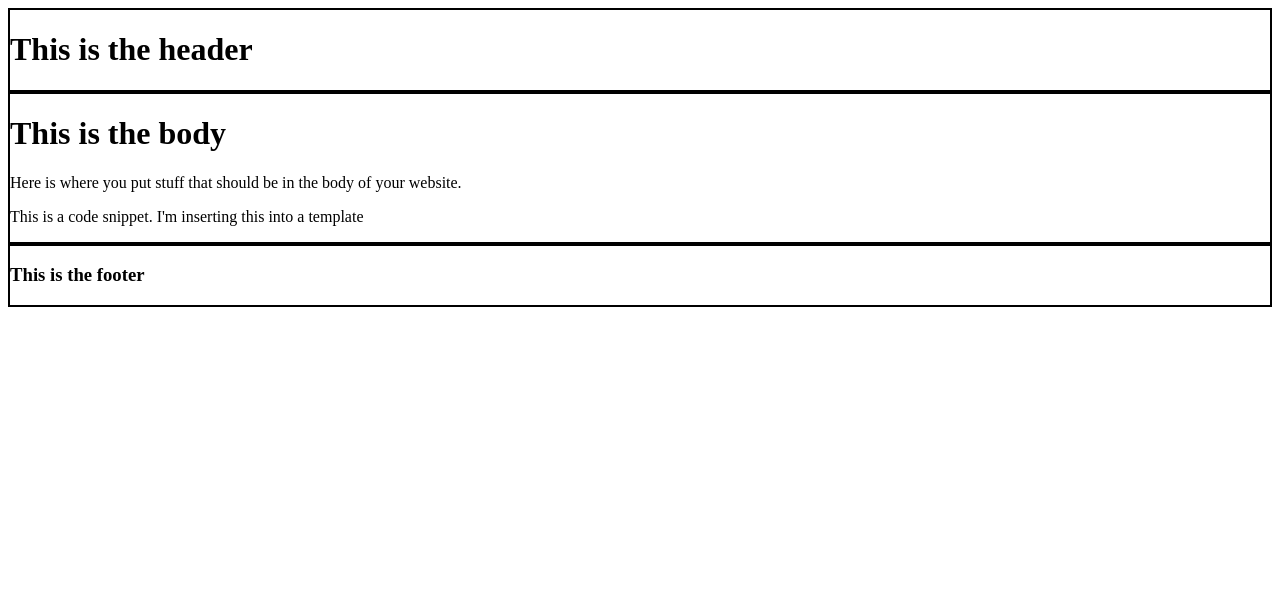
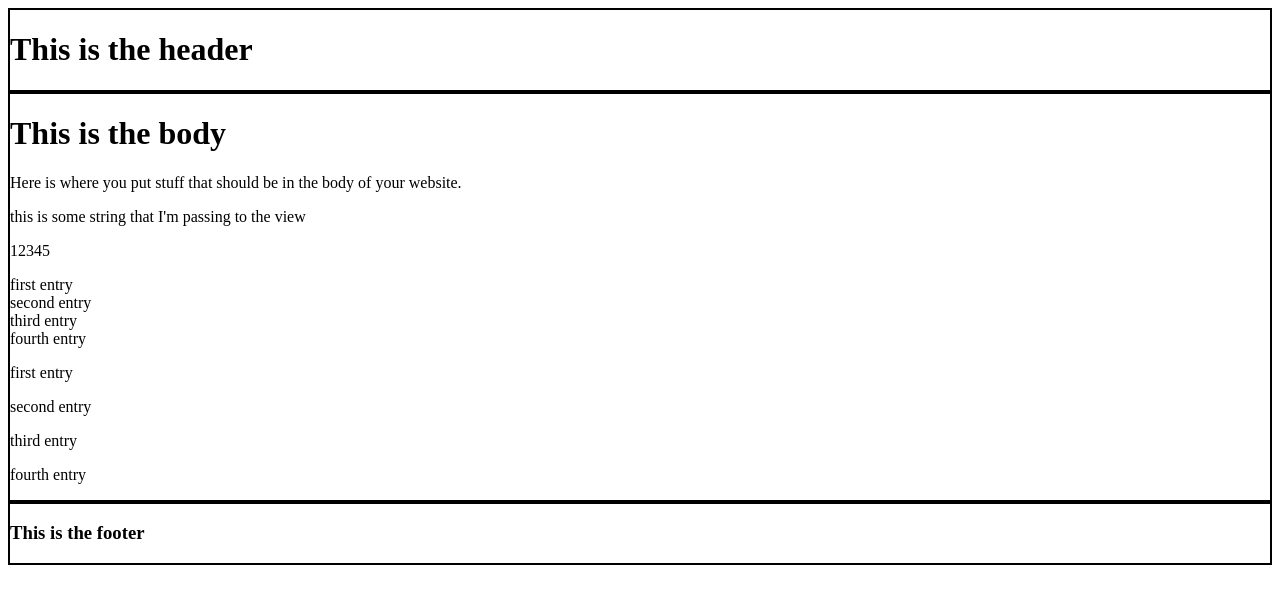
Before and after one commit to minhbka/StudyDjangoRestFrameWork, a Django app: page / in a window 1280 px wide. Shown: the top 604 px of the page. Run offline with Django 3.2, Linux system fonts and the light colour scheme.

Commit message:
Passing Variables to a Template with Django

```diff
--- a/src/personal/templates/personal/home.html
+++ b/src/personal/templates/personal/home.html
@@ -4,9 +4,22 @@
 <div style="border:2px solid #000;">
     <h1>This is the body</h1>
     <p>Here is where you put stuff that should be in the body of your website.</p>
+    <p>{{some_string}}</p>
+    <p>{{some_number}}</p>
 
-    {% include 'personal/snippets/body_snippet.html' %}
+    {% for list_item in list_of_value %}
+        {{list_item}}<br>
+    {% endfor %}
+
+    {% for list_item in list_of_value %}
+        {% include 'personal/snippets/body_snippet.html' with value=list_item %}
+    {% endfor %}
+
+
+
+
 </div>
 
 
+
 {% endblock content %}
--- a/src/personal/templates/personal/snippets/body_snippet.html
+++ b/src/personal/templates/personal/snippets/body_snippet.html
@@ -1 +1 @@
-<p>This is a code snippet. I'm inserting this into a template</p>
+<p>{{value}}</p>
--- a/src/personal/views.py
+++ b/src/personal/views.py
@@ -3,5 +3,15 @@ from django.shortcuts import render
 # Create your views here.
 
 def home_screen_view(request):
-    print(request.headers)
-    return render(request, "personal/home.html", {})
+    context = {}
+    context['some_string'] =  "this is some string that I'm passing to the view"
+    context['some_number'] = 12345
+
+    list_of_value = []
+    list_of_value.append("first entry")
+    list_of_value.append("second entry")
+    list_of_value.append("third entry")
+    list_of_value.append("fourth entry")
+    context['list_of_value'] = list_of_value
+
+    return render(request, "personal/home.html", context)
```
